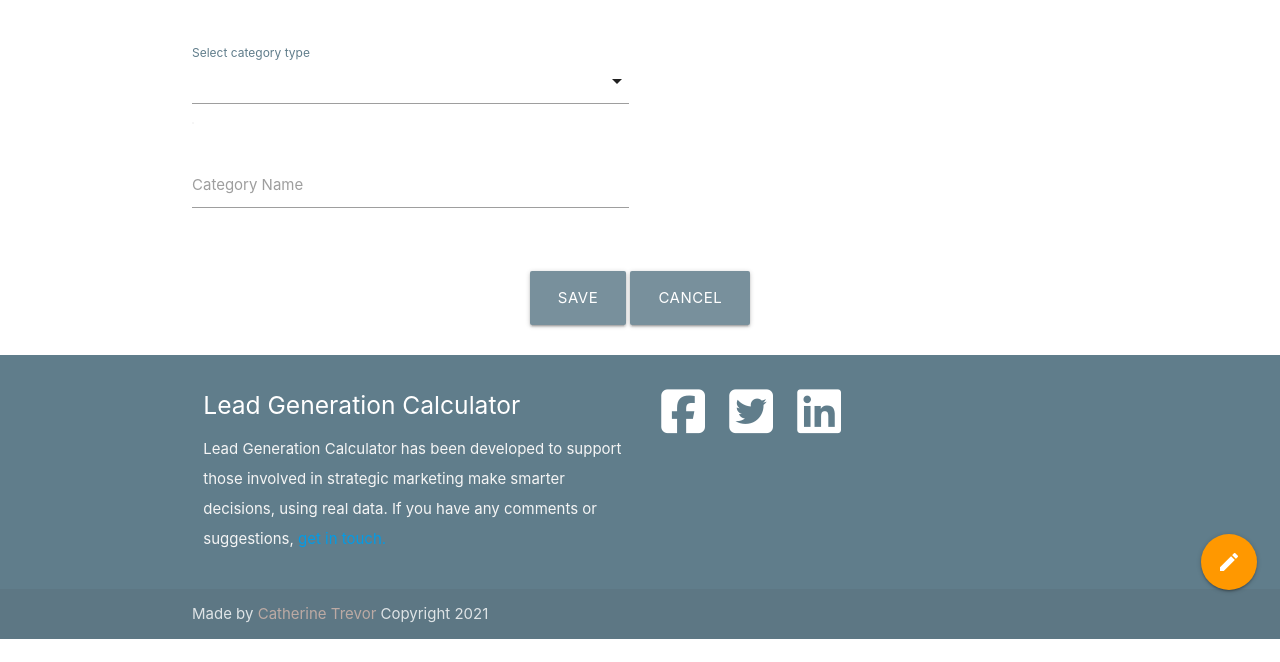
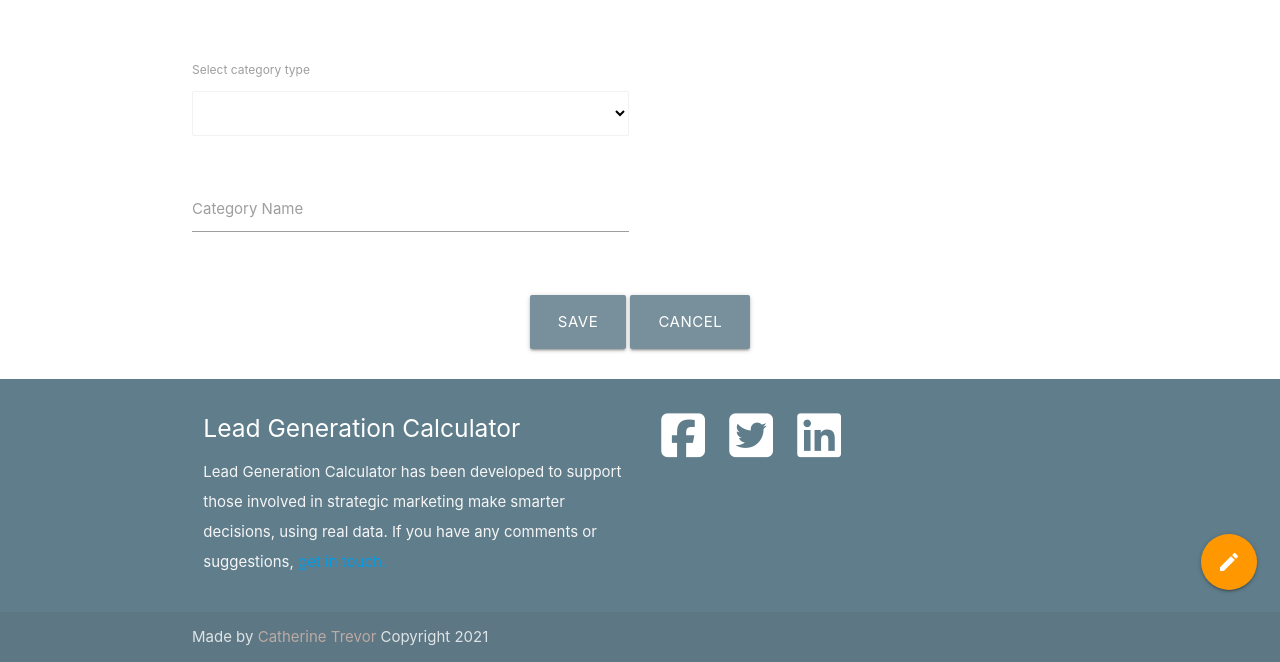
Before and after one commit to CatherineTrevor/lead-generator-calculator, a Flask app: page /create_category in a window 1280 px wide. Shown: the part 177-839 px from the top of the page. Before the commit the page ends 816 px from the top, so only its background shows below. Run offline with Flask 2, Linux system fonts and the light colour scheme; a database or web service that is not in the repository returns one stand-in record (values such as "Sample title"); some libraries are stand-ins or nearby versions.

Commit message:
bugfix #18: resolution added to create_category.html

```diff
--- a/templates/create_category.html
+++ b/templates/create_category.html
@@ -9,13 +9,15 @@
         <form class="col l6" method="POST" action="{{ url_for('create_category') }}">
             <div class="row">
                 <div class="input-field col l6 s6">
-                    <select id="category_type" name="category_type" class="validate" required>
+                    <span class="lighten-1 dropdown__span">
+                        Select category type
+                    </span>
+                    <select id="category_type" name="category_type" class="browser-default" required>
                         <option class="blue-grey-text" value="" selected></option>
                         {% for option in options %}
                             <option value="{{ option.category_type }}">{{ option.category_type }}</option>
                         {% endfor %}
                     </select>
-                    <label id="category_type" class="blue-grey-text">Select category type</label>
                 </div>
             </div>
             <div class="row">
--- a/templates/edit_category.html
+++ b/templates/edit_category.html
@@ -10,7 +10,7 @@
             <div class="row">
                 <div class="input-field col s12 l6">
                     <input id="category_type" name="category_type" value="{{ category.category_type }}" type="text" readonly>
-                    <label for="category_type">Category Type (readonly)</label>
+                    <label for="category_type">Category Type (read only)</label>
                 </div>
             </div>
             <div class="row">
```
